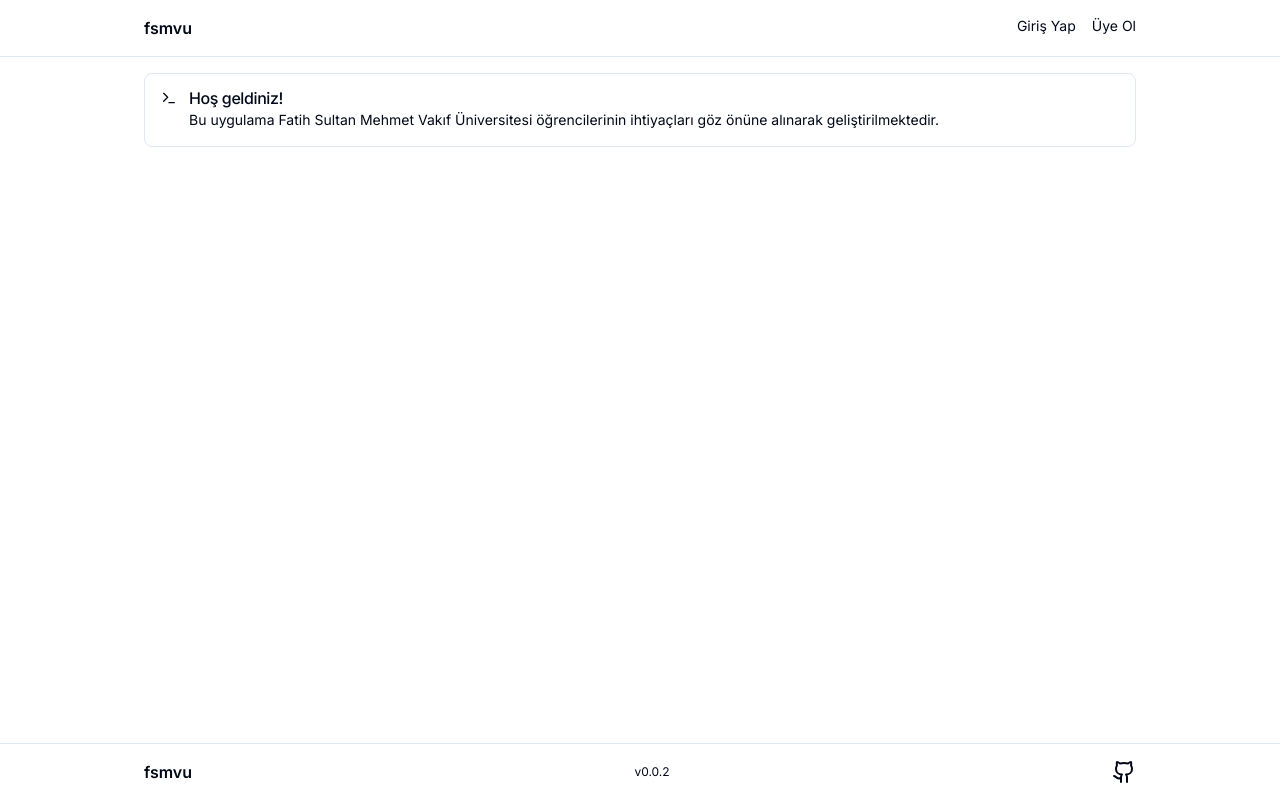
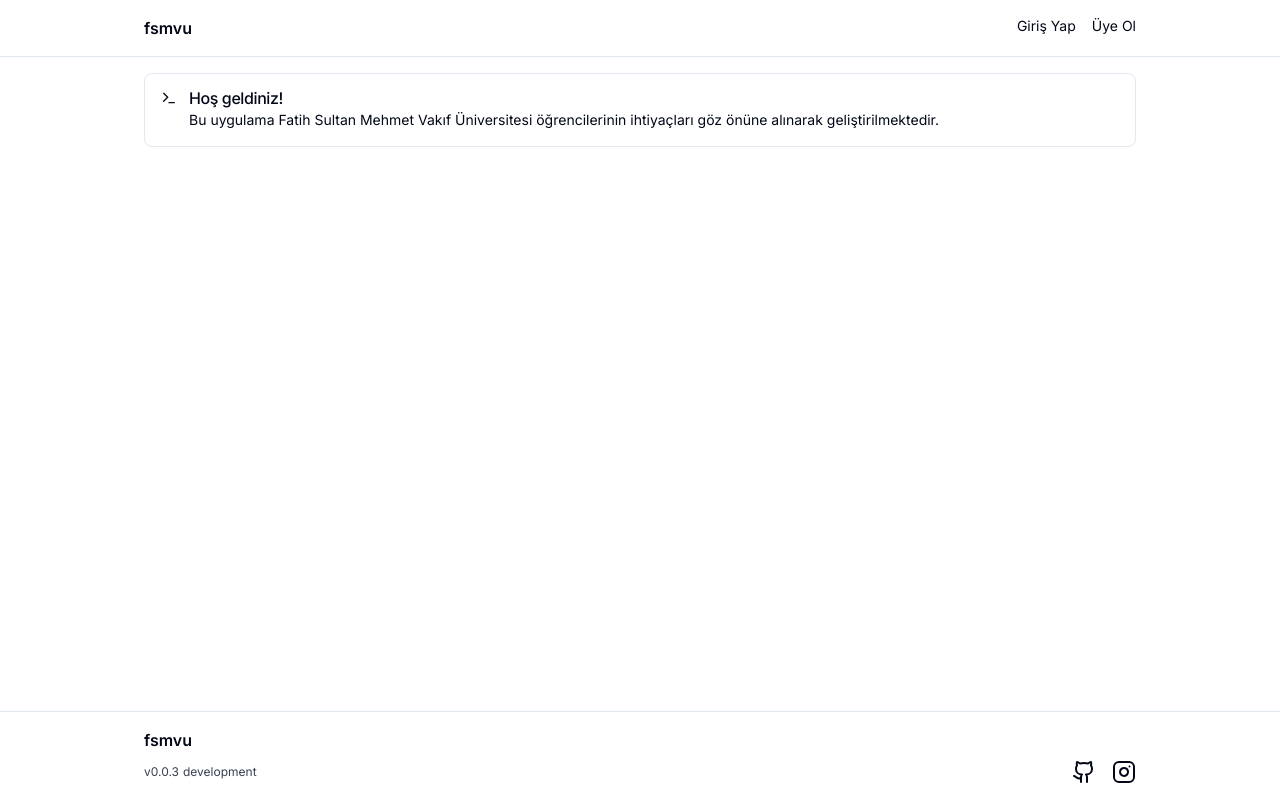
Before and after one commit to bedirhanyildirim/fsmvu.com, a Next.js app: page / in a window 1280 px wide. Built offline with nearby package versions, Linux system fonts and the light colour scheme.

Commit message:
feat: new footer design with env & version printed

```diff
--- a/app/(default)/layout.tsx
+++ b/app/(default)/layout.tsx
@@ -1,5 +1,5 @@
 import Link from "next/link";
-import { Github } from "lucide-react";
+import DefaultFooter from "@/components/theme/footer";
 
 const DefaultLayout = ({ children }: { children: React.ReactNode }) => {
   return (
@@ -23,28 +23,7 @@ const DefaultLayout = ({ children }: { children: React.ReactNode }) => {
       <div className="h-full flex justify-center">
         <div className="content-max-width my-4">{children}</div>
       </div>
-      <div className="w-full border-t py-4 mt-auto flex justify-center">
-        <div className="content-max-width flex justify-between items-center">
-          <div className="">
-            <Link
-              href="/"
-              className="hover:text-gray-700 transition-colors font-semibold"
-            >
-              fsmvu
-            </Link>
-          </div>
-          <div className="text-xs">v0.0.2</div>
-          <div className="">
-            <Link
-              href="https://github.com/bedirhanyildirim/fsmvu.com"
-              className="hover:text-gray-700 transition-colors"
-              target="_blank"
-            >
-              <Github />
-            </Link>
-          </div>
-        </div>
-      </div>
+      <DefaultFooter />
     </div>
   );
 };
--- /dev/null
+++ b/components/theme/footer.tsx
@@ -0,0 +1,46 @@
+import { Github, Instagram } from "lucide-react";
+import Link from "next/link";
+import React from "react";
+import { version } from "@/package.json";
+
+export default function DefaultFooter() {
+  return (
+    <div className="w-full border-t py-4 mt-auto flex justify-center">
+      <div className="content-max-width flex flex-col gap-2">
+        <div className="w-full flex justify-between">
+          <div className="">
+            <Link
+              href="/"
+              className="hover:text-gray-700 transition-colors font-semibold"
+            >
+              fsmvu
+            </Link>
+          </div>
+        </div>
+        <div className="w-full grid grid-cols-3 items-center gap-10">
+          <div className="flex gap-1 text-xs text-gray-700">
+            <p>v{version}</p>
+            <p>{process.env.NODE_ENV}</p>
+          </div>
+          <h3 className=""></h3>
+          <h3 className="flex gap-4 justify-end">
+            <Link
+              href="https://github.com/bedirhanyildirim/fsmvu.com"
+              className="hover:text-gray-700 transition-colors"
+              target="_blank"
+            >
+              <Github />
+            </Link>
+            <Link
+              href="https://www.instagram.com/fsmvucom"
+              className="hover:text-gray-700 transition-colors"
+              target="_blank"
+            >
+              <Instagram />
+            </Link>
+          </h3>
+        </div>
+      </div>
+    </div>
+  );
+}
```
Also changed, not shown: package.json (+12 -1 lines).
